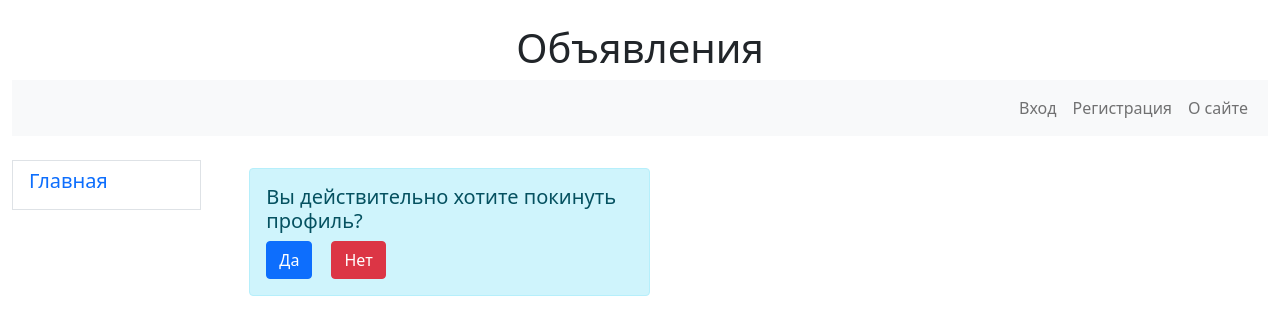
After one commit to savely03/bboard, a Django app: template templates/main/logout_confirm.html in a window 1280 px wide. The commit adds this page. Shown: the top 335 px of the page. Run offline with Django 3.2, Linux system fonts and the light colour scheme; the template is opened without the code that fills it, so the values that code supplies are empty; some libraries are stand-ins or nearby versions.

Commit message:
Expanded functionality of logout system. Added new features to the messaging functionality.

```diff
--- a/bboard_main/urls.py
+++ b/bboard_main/urls.py
@@ -9,6 +9,7 @@ urlpatterns = [
     path('detail/<pk>/', views.detail, name='detail'),
     path("<str:page>/", views.other_page, name='other_page'),
     path("accounts/login/", views.BBLoginView.as_view(), name='login'),
+    path("accounts/logout/confirm/", views.BBLogoutConfirmView.as_view(), name='logout_confirm'),
     path("account/logout/", views.BBLogoutView.as_view(), name='logout'),
     path('accounts/profile/', views.profile, name='profile'),
     path('accounts/profile/add/', views.profile_bb_add, name='add'),
--- a/templates/layout/base.html
+++ b/templates/layout/base.html
@@ -46,7 +46,7 @@
                 </li>
                 {% if user.is_authenticated %}
                     <li class="nav-item">
-                        <a class="nav-link" href="{% url "logout" %}">Выход</a>
+                        <a class="nav-link" href="{% url "logout_confirm" %}">Выход</a>
                     </li>
                 {% endif %}
 
--- a/templates/main/detail.html
+++ b/templates/main/detail.html
@@ -75,7 +75,7 @@
             <div class="row">
                 <div class="col-5">
                     <div class="alert alert-primary" role="alert">
-                        Добавление нового комментария.
+                        <h5>Добавление нового комментария.</h5>
                     </div>
                 </div>
                 <div class="col-5">
--- /dev/null
+++ b/templates/main/logout_confirm.html
@@ -0,0 +1,29 @@
+{% extends 'layout/base.html' %}
+
+{% block title %}
+    Подтверждение выхода
+{% endblock %}
+
+{% block content %}
+    <div class="container-fluid">
+        <div class="row">
+            <div class="col-5">
+                <div class="alert alert-info" role="alert">
+                    <h5>Вы действительно хотите покинуть профиль?</h5>
+                    <div class="row">
+                        <div class="col-2">
+                            <a href="{% url "logout" %}">
+                                <button type="button" class="btn btn-primary">Да</button>
+                            </a>
+                        </div>
+                        <div class="col-2">
+                            <a href="{% url "profile" %}">
+                                <button type="button" class="btn btn-danger">Нет</button>
+                            </a>
+                        </div>
+                    </div>
+                </div>
+            </div>
+        </div>
+    </div>
+{% endblock %}
```
Also changed, not shown: bboard_main/views.py (+11 -2 lines), templates/main/profile_comment_add.html (deleted, +0 -9 lines), media/images/2022/11/06/maxresdefault.jpg (renamed from media/images/2022/11/04/maxresdefault.jpg).
